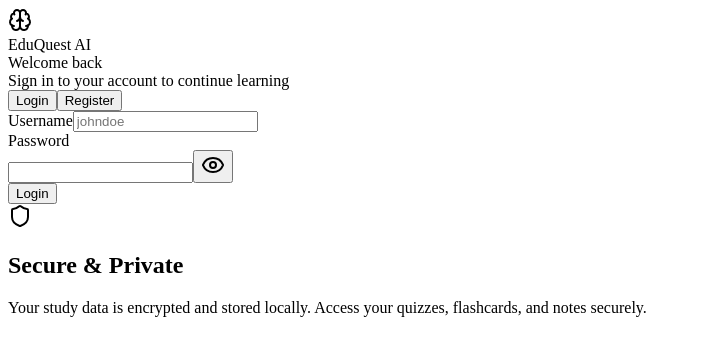
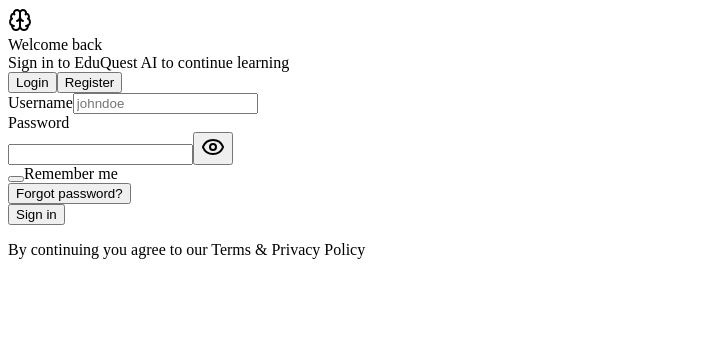
Before and after one commit to HarshG2005/Edu-Saarathi, a React (Vite) app in the folder client/: page /auth in a window 1280 px wide. Shown: the top 356 px of the page, without its empty margins (0-701 px from the left). Built offline with nearby package versions, Linux system fonts and the light colour scheme; no server answers; a web font is replaced by a local one.

Commit message:
Fix Auth Page interactivity and styling: replaced Tabs with React state, forced text visibility, and simplified layout

```diff
--- a/client/src/pages/auth-page.tsx
+++ b/client/src/pages/auth-page.tsx
@@ -11,6 +11,7 @@
     CardDescription,
     CardHeader,
     CardTitle,
+    CardFooter,
 } from "@/components/ui/card";
 import {
     Form,
@@ -22,12 +23,15 @@
 } from "@/components/ui/form";
 import { Input } from "@/components/ui/input";
 import { Tabs, TabsContent, TabsList, TabsTrigger } from "@/components/ui/tabs";
-import { Brain, Shield, Eye, EyeOff } from "lucide-react";
+import { Brain, Eye, EyeOff, Loader2 } from "lucide-react";
+import { motion } from "framer-motion";
+import { Checkbox } from "@/components/ui/checkbox";
 
 export default function AuthPage() {
     const { user, loginMutation, registerMutation } = useAuth();
     const [_, setLocation] = useLocation();
     const [showPassword, setShowPassword] = useState(false);
+    const [activeTab, setActiveTab] = useState("login");
 
     useEffect(() => {
         if (user) {
@@ -57,29 +61,47 @@
     });
 
     return (
-        <div className="min-h-screen grid lg:grid-cols-2">
-            <div className="flex items-center justify-center p-8">
-                <Card className="w-full max-w-md">
-                    <CardHeader className="space-y-1">
-                        <div className="flex items-center gap-2 font-bold text-2xl mb-4">
-                            <div className="flex h-10 w-10 items-center justify-center rounded-lg bg-primary text-primary-foreground">
+        <div className="min-h-screen flex items-center justify-center bg-[#0F172A] p-4">
+            <div className="w-full max-w-[420px]">
+                <Card className="w-full bg-[#0D1B2A] border-white/5 shadow-2xl rounded-xl overflow-hidden">
+                    <CardHeader className="space-y-3 pb-6 text-center">
+                        <div className="flex justify-center mb-2">
+                            <div className="flex h-12 w-12 items-center justify-center rounded-xl bg-primary/10 text-primary ring-1 ring-primary/20">
                                 <Brain className="h-6 w-6" />
                             </div>
-                            EduQuest AI
                         </div>
-                        <CardTitle className="text-2xl">Welcome back</CardTitle>
-                        <CardDescription>
-                            Sign in to your account to continue learning
+                        <div className="space-y-1">
+                            <CardTitle className="text-2xl font-semibold tracking-tight text-[#E6EEF3]">
+                                Welcome back
+                            </CardTitle>
+                            <CardDescription className="text-[#93A4B2]">
+                                Sign in to EduQuest AI to continue learning
                             </CardDescription>
+                        </div>
                     </CardHeader>
-                    <CardContent>
-                        <Tabs defaultValue="login" className="w-full">
-                            <TabsList className="grid w-full grid-cols-2 mb-4">
-                                <TabsTrigger value="login">Login</TabsTrigger>
-                                <TabsTrigger value="register">Register</TabsTrigger>
-                            </TabsList>
+                    <CardContent className="px-8 pb-8">
+                        <div className="grid w-full grid-cols-2 mb-6 bg-muted/50 p-1 rounded-lg">
+                            <button
+                                onClick={() => setActiveTab("login")}
+                                className={`text-sm font-medium py-1.5 rounded-md transition-all ${activeTab === "login"
+                                        ? "bg-primary text-primary-foreground shadow-sm"
+                                        : "text-muted-foreground hover:text-foreground"
+                                    }`}
+                            >
+                                Login
+                            </button>
+                            <button
+                                onClick={() => setActiveTab("register")}
+                                className={`text-sm font-medium py-1.5 rounded-md transition-all ${activeTab === "register"
+                                        ? "bg-primary text-primary-foreground shadow-sm"
+                                        : "text-muted-foreground hover:text-foreground"
+                                    }`}
+                            >
+                                Register
+                            </button>
+                        </div>
 
-                            <TabsContent value="login">
+                        {activeTab === "login" && (
                             <Form {...loginForm}>
                                 <form
                                     onSubmit={loginForm.handleSubmit((data) =>
@@ -91,10 +113,14 @@
                                         control={loginForm.control}
                                         name="username"
                                         render={({ field }) => (
-                                                <FormItem>
-                                                    <FormLabel>Username</FormLabel>
+                                            <FormItem className="space-y-1.5">
+                                                <FormLabel className="text-xs font-medium text-[#93A4B2]">Username</FormLabel>
                                                 <FormControl>
-                                                        <Input placeholder="johndoe" {...field} />
+                                                    <Input
+                                                        placeholder="johndoe"
+                                                        {...field}
+                                                        className="bg-[#0F172A] border-white/10 focus:border-primary/50 focus:ring-primary/20 h-10 transition-all text-white"
+                                                    />
                                                 </FormControl>
                                                 <FormMessage />
                                             </FormItem>
@@ -104,19 +130,20 @@
                                         control={loginForm.control}
                                         name="password"
                                         render={({ field }) => (
-                                                <FormItem>
-                                                    <FormLabel>Password</FormLabel>
+                                            <FormItem className="space-y-1.5">
+                                                <FormLabel className="text-xs font-medium text-[#93A4B2]">Password</FormLabel>
                                                 <FormControl>
                                                     <div className="relative">
                                                         <Input
                                                             type={showPassword ? "text" : "password"}
                                                             {...field}
+                                                            className="bg-[#0F172A] border-white/10 focus:border-primary/50 focus:ring-primary/20 h-10 pr-10 transition-all relative z-20 text-white"
                                                         />
                                                         <Button
                                                             type="button"
                                                             variant="ghost"
                                                             size="sm"
-                                                                className="absolute right-0 top-0 h-full px-3 py-2 hover:bg-transparent"
+                                                            className="absolute right-0 top-0 h-full px-3 py-2 hover:bg-transparent text-muted-foreground hover:text-foreground z-30"
                                                             onClick={() => setShowPassword(!showPassword)}
                                                         >
                                                             {showPassword ? (
@@ -131,18 +158,43 @@
                                             </FormItem>
                                         )}
                                     />
+
+                                    <div className="flex items-center justify-between text-sm">
+                                        <div className="flex items-center space-x-2">
+                                            <Checkbox id="remember" className="border-white/20 data-[state=checked]:bg-primary data-[state=checked]:border-primary" />
+                                            <label
+                                                htmlFor="remember"
+                                                className="text-xs font-medium leading-none peer-disabled:cursor-not-allowed peer-disabled:opacity-70 text-[#93A4B2]"
+                                            >
+                                                Remember me
+                                            </label>
+                                        </div>
+                                        <Button variant="link" className="px-0 font-normal text-xs text-primary h-auto" type="button">
+                                            Forgot password?
+                                        </Button>
+                                    </div>
+
+                                    <div className="pt-2">
                                         <Button
                                             type="submit"
-                                            className="w-full"
+                                            className="w-full h-10 bg-primary hover:bg-primary/90 text-white font-medium shadow-lg shadow-primary/20 transition-all"
                                             disabled={loginMutation.isPending}
                                         >
-                                            {loginMutation.isPending ? "Logging in..." : "Login"}
+                                            {loginMutation.isPending ? (
+                                                <div className="flex items-center gap-2">
+                                                    <Loader2 className="h-4 w-4 animate-spin" />
+                                                    <span>Signing in...</span>
+                                                </div>
+                                            ) : (
+                                                "Sign in"
+                                            )}
                                         </Button>
+                                    </div>
                                 </form>
                             </Form>
-                            </TabsContent>
+                        )}
 
-                            <TabsContent value="register">
+                        {activeTab === "register" && (
                             <Form {...registerForm}>
                                 <form
                                     onSubmit={registerForm.handleSubmit((data) =>
@@ -154,10 +206,14 @@
                                         control={registerForm.control}
                                         name="username"
                                         render={({ field }) => (
-                                                <FormItem>
-                                                    <FormLabel>Username</FormLabel>
+                                            <FormItem className="space-y-1.5">
+                                                <FormLabel className="text-xs font-medium text-[#93A4B2]">Username</FormLabel>
                                                 <FormControl>
-                                                        <Input placeholder="johndoe" {...field} />
+                                                    <Input
+                                                        placeholder="johndoe"
+                                                        {...field}
+                                                        className="bg-[#0F172A] border-white/10 focus:border-primary/50 focus:ring-primary/20 h-10 transition-all text-white"
+                                                    />
                                                 </FormControl>
                                                 <FormMessage />
                                             </FormItem>
@@ -167,19 +223,20 @@
                                         control={registerForm.control}
                                         name="password"
                                         render={({ field }) => (
-                                                <FormItem>
-                                                    <FormLabel>Password</FormLabel>
+                                            <FormItem className="space-y-1.5">
+                                                <FormLabel className="text-xs font-medium text-[#93A4B2]">Password</FormLabel>
                                                 <FormControl>
                                                     <div className="relative">
                                                         <Input
                                                             type={showPassword ? "text" : "password"}
                                                             {...field}
+                                                            className="bg-[#0F172A] border-white/10 focus:border-primary/50 focus:ring-primary/20 h-10 pr-10 transition-all relative z-20 text-white"
                                                         />
                                                         <Button
                                                             type="button"
                                                             variant="ghost"
                                                             size="sm"
-                                                                className="absolute right-0 top-0 h-full px-3 py-2 hover:bg-transparent"
+                                                            className="absolute right-0 top-0 h-full px-3 py-2 hover:bg-transparent text-muted-foreground hover:text-foreground z-30"
                                                             onClick={() => setShowPassword(!showPassword)}
                                                         >
                                                             {showPassword ? (
@@ -194,33 +251,33 @@
                                             </FormItem>
                                         )}
                                     />
+
+                                    <div className="pt-2">
                                         <Button
                                             type="submit"
-                                            className="w-full"
+                                            className="w-full h-10 bg-primary hover:bg-primary/90 text-white font-medium shadow-lg shadow-primary/20 transition-all"
                                             disabled={registerMutation.isPending}
                                         >
-                                            {registerMutation.isPending ? "Creating account..." : "Create Account"}
+                                            {registerMutation.isPending ? (
+                                                <div className="flex items-center gap-2">
+                                                    <Loader2 className="h-4 w-4 animate-spin" />
+                                                    <span>Creating account...</span>
+                                                </div>
+                                            ) : (
+                                                "Create Account"
+                                            )}
                                         </Button>
+                                    </div>
                                 </form>
                             </Form>
-                            </TabsContent>
-                        </Tabs>
+                        )}
                     </CardContent>
+                    <CardFooter className="bg-muted/20 p-4 border-t border-white/5 flex justify-center">
+                        <p className="text-[11px] text-[#93A4B2] text-center">
+                            By continuing you agree to our <span className="text-primary hover:underline cursor-pointer">Terms</span> & <span className="text-primary hover:underline cursor-pointer">Privacy Policy</span>
+                        </p>
+                    </CardFooter>
                 </Card>
-            </div>
-            <div className="hidden lg:flex flex-col justify-center p-12 bg-muted">
-                <div className="max-w-md mx-auto space-y-6">
-                    <div className="relative h-[400px] rounded-2xl bg-gradient-to-br from-primary/20 via-secondary/20 to-background border flex items-center justify-center overflow-hidden">
-                        <div className="absolute inset-0 bg-grid-white/10 [mask-image:linear-gradient(0deg,white,rgba(255,255,255,0.6))]" />
-                        <Shield className="h-32 w-32 text-primary opacity-20" />
-                    </div>
-                    <div className="space-y-2">
-                        <h2 className="text-3xl font-bold tracking-tighter">Secure & Private</h2>
-                        <p className="text-muted-foreground text-lg">
-                            Your study data is encrypted and stored locally. Access your quizzes, flashcards, and notes securely.
-                        </p>
-                    </div>
-                </div>
             </div>
         </div>
     );
--- a/client/src/pages/library.tsx
+++ b/client/src/pages/library.tsx
@@ -210,7 +210,7 @@
             {filteredDocuments
               .slice()
               .sort((a, b) => new Date(b.uploadedAt).getTime() - new Date(a.uploadedAt).getTime())
-              .slice(0, 5)
+              .slice(0, 8)
               .map((doc) => (
                 <Card
                   key={doc.id}
```
Lines whose indentation alone changed are shown as unchanged.
